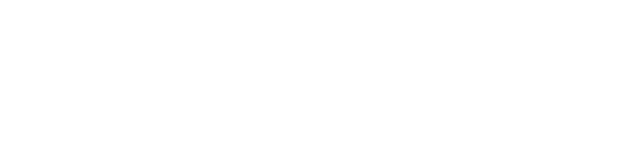
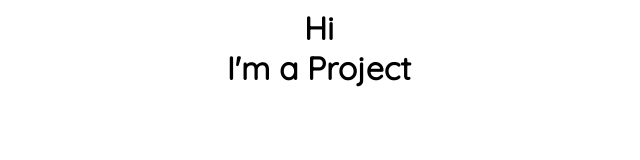
Before and after one commit to ConnorPark/project, a plain HTML site: page index.html in a window 1280 px wide. Shown: the whole page, without its empty margins (321-961 px from the left). Drawn offline with Linux system fonts and the light colour scheme.

Commit message:
Update index.html

```diff
--- a/index.html
+++ b/index.html
@@ -4,6 +4,8 @@
   <link rel="stylesheet" type="text/css" href="//fonts.googleapis.com/css?family=Quicksand" />
 </head>
 <body>
-
+<center>
+  <h1 style="font-family:Quicksand">Hi<div>I'm a Project</h1>
+</center>
 </body>
 </html>
```
